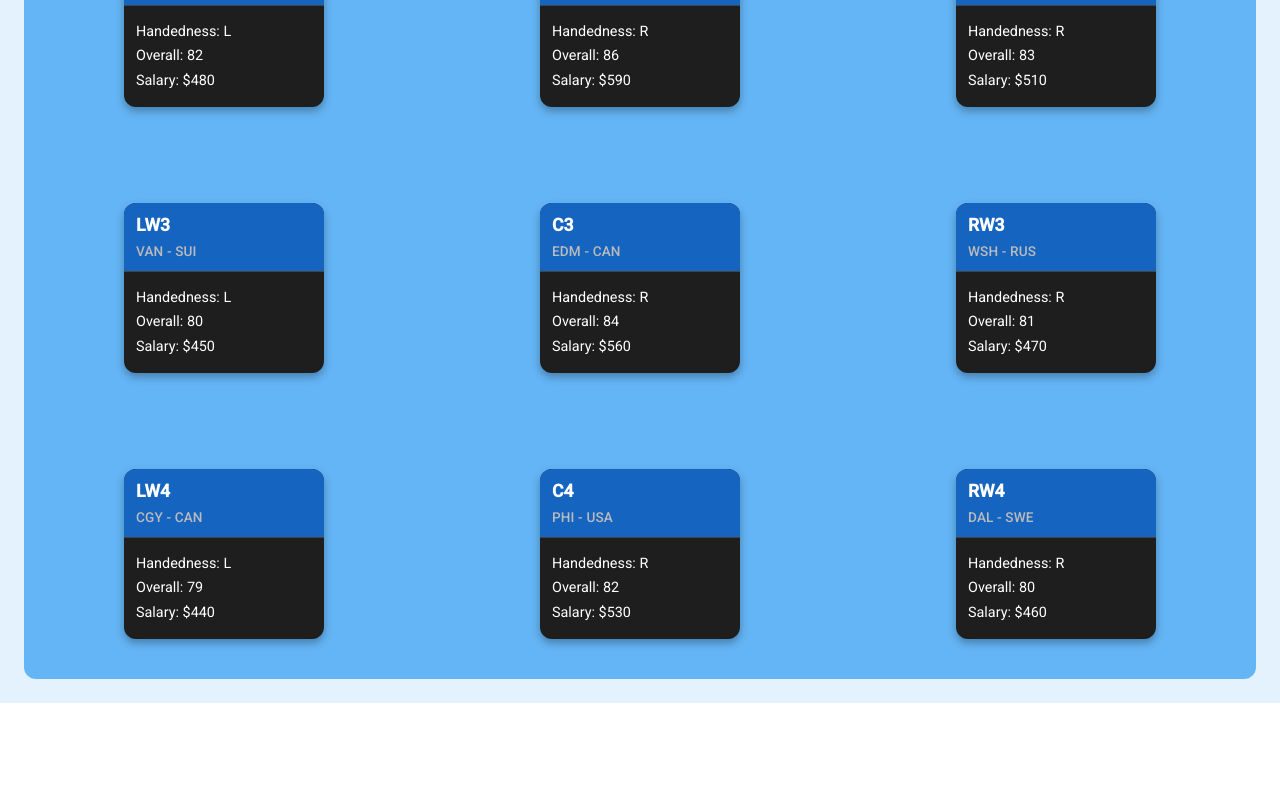
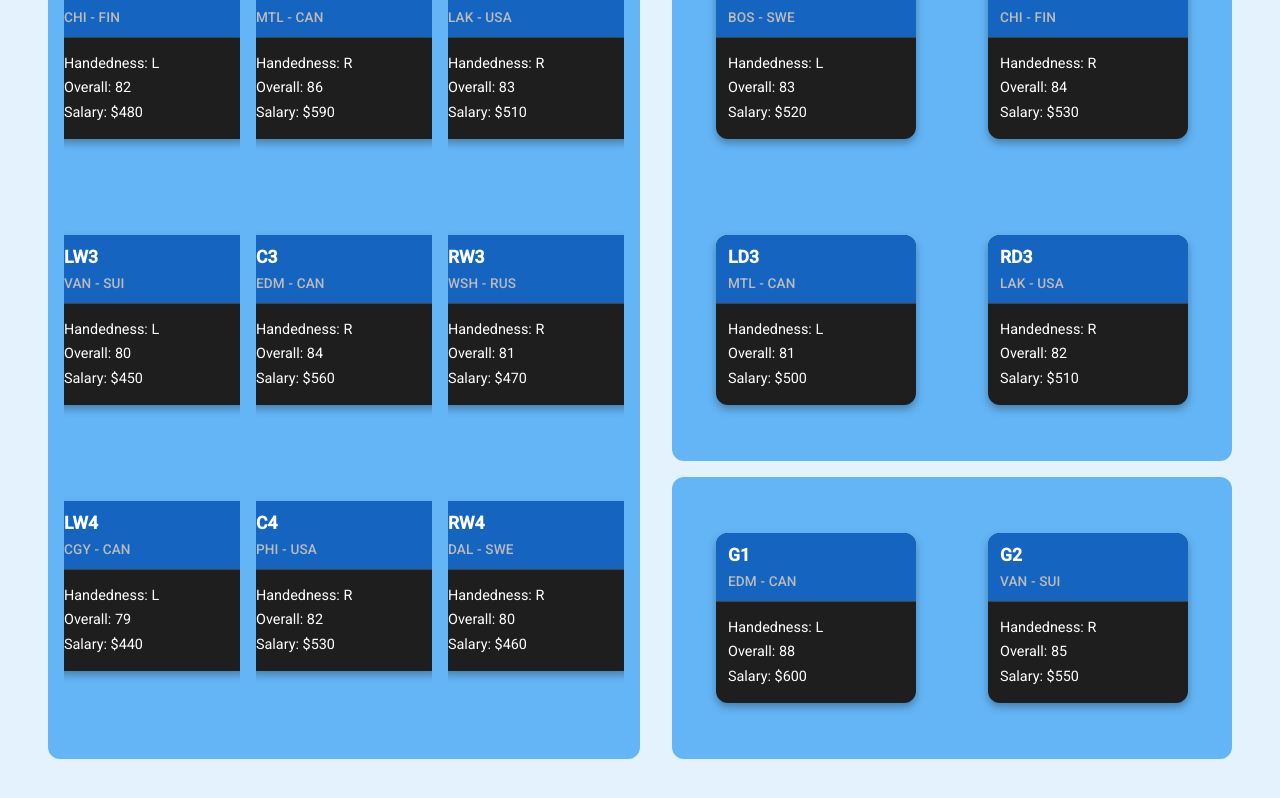
Before and after one commit to looolol/nhl-chem, an Angular app: page /team in a window 1280 px wide. Shown: the part 528-1326 px from the top of the page. Before the commit the page ends 1231 px from the top, so only its background shows below. Built offline with nearby package versions, Linux system fonts and the light colour scheme.

Commit message:
drag to swap for all 3 '

```diff
--- a/src/app/components/team/team.component.css
+++ b/src/app/components/team/team.component.css
@@ -1,32 +1,32 @@
 .team-container {
   display: flex;
-  justify-content: space-between;
-  align-items: flex-start;
+  gap: 32px;
   padding: 16px 24px;
-  gap: 32px;
+}
+
+/* Left column */
+.forwards-section {
+  flex: 1;
+}
+
+/* Right column: defense + goalies stacked */
+.defense-goalies-section {
+  flex: 1;
+  display: flex;
+  flex-direction: column;
+  gap: 16px;
 }
 
 .section-background {
-  flex: 1;
   border-radius: 12px;
-  background-color: #64B5F6;   /* light gray shading */
+  background-color: #64B5F6;
+  padding: 16px;
 }
 
-mat-grid-list {
-  width: 100%;
-}
-mat-grid-tile.selected {
-  outline: 3px solid #007bff;
-  border-radius: 6px;
-}
+/* CDK drag adjustments */
 .cdk-drag-placeholder {
   display: none !important;
 }
-
 .cdk-drag-animating {
   transition: none !important;
 }
-
-.grid-tile {
-  cursor: grab;
-}
--- a/src/app/components/team/team.component.html
+++ b/src/app/components/team/team.component.html
@@ -1,4 +1,5 @@
-<!-- Forwards Section -->
+<div class="team-container">
+  <!-- Left column: Forwards -->
   <div class="forwards-section section-background">
     <mat-grid-list
       cols="3"
@@ -12,15 +13,67 @@
         *ngFor="let player of forwards; let i = index"
         cdkDrag
         [cdkDragData]="i"
-      (mouseenter)="hoveredIndex = i"
+        (mouseenter)="onMouseEnter('forwards', i)"
       >
         <ng-template cdkDragPreview>
           <app-player [player]="player"></app-player>
         </ng-template>
-
         <ng-template cdkDragPlaceholder></ng-template>
-
         <app-player [player]="player"></app-player>
       </mat-grid-tile>
     </mat-grid-list>
   </div>
+
+  <!-- Right column: Defense + Goalies -->
+  <div class="defense-goalies-section">
+    <!-- Defense -->
+    <div class="defense-section section-background">
+      <mat-grid-list
+        cols="2"
+        rowHeight="250px"
+        gutterSize="16px"
+        cdkDropList
+        [cdkDropListSortingDisabled]="true"
+        (cdkDropListDropped)="onDrop($event, 'defense')"
+      >
+        <mat-grid-tile
+          *ngFor="let player of defense; let i = index"
+          cdkDrag
+          [cdkDragData]="i"
+          (mouseenter)="onMouseEnter('defense', i)"
+        >
+          <ng-template cdkDragPreview>
+            <app-player [player]="player"></app-player>
+          </ng-template>
+          <ng-template cdkDragPlaceholder></ng-template>
+          <app-player [player]="player"></app-player>
+        </mat-grid-tile>
+      </mat-grid-list>
+    </div>
+
+    <!-- Goalies -->
+    <div class="goalies-section section-background">
+      <mat-grid-list
+        cols="2"
+        rowHeight="250px"
+        gutterSize="16px"
+        cdkDropList
+        [cdkDropListSortingDisabled]="true"
+        (cdkDropListDropped)="onDrop($event, 'goalies')"
+      >
+        <mat-grid-tile
+          *ngFor="let player of goalies; let i = index"
+          cdkDrag
+          [cdkDragData]="i"
+          (mouseenter)="onMouseEnter('goalies', i)"
+        >
+          <ng-template cdkDragPreview>
+            <app-player [player]="player"></app-player>
+          </ng-template>
+          <ng-template cdkDragPlaceholder></ng-template>
+          <app-player [player]="player"></app-player>
+        </mat-grid-tile>
+      </mat-grid-list>
+    </div>
+  </div>
+</div>
--- a/src/app/components/team/team.component.ts
+++ b/src/app/components/team/team.component.ts
@@ -49,15 +49,22 @@ export class TeamComponent {
     { name: 'G2', handedness: 'R', overall: 85, salary: 550, country: 'SUI', team: 'VAN', position: 'G' },
   ];
 
-  hoveredIndex: number | null = null;
+  hovered: { list: PlayerList; index: number } | null = null;
+
+  onMouseEnter(list: PlayerList, index: number) {
+    this.hovered = { list, index };
+  }
 
   onDrop(event: CdkDragDrop<number[]>, listName: PlayerList) {
     const draggedIndex = event.item.data;
-    const targetIndex = this.hoveredIndex ?? draggedIndex;
+    const target = this.hovered;
 
-    if (draggedIndex === targetIndex) return;
+    // Only swap if hovered exists and belongs to same list
+    if (!target || target.list !== listName || draggedIndex === target.index) {
+      this.hovered = null;
+      return;
+    }
 
-    // Determine list array
     let listArray: Player[];
     switch (listName) {
       case 'forwards': listArray = this.forwards; break;
@@ -66,9 +73,10 @@ export class TeamComponent {
     }
 
     // Swap players
-    [listArray[draggedIndex], listArray[targetIndex]] =
-      [listArray[targetIndex], listArray[draggedIndex]];
+    [listArray[draggedIndex], listArray[target.index]] =
+      [listArray[target.index], listArray[draggedIndex]];
 
-    this.hoveredIndex = null;
+    this.hovered = null;
   }
+
 }
```
Lines whose indentation alone changed are shown as unchanged.
